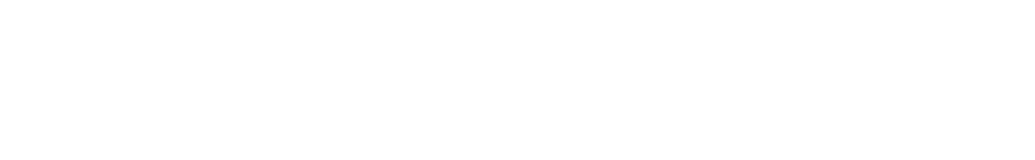
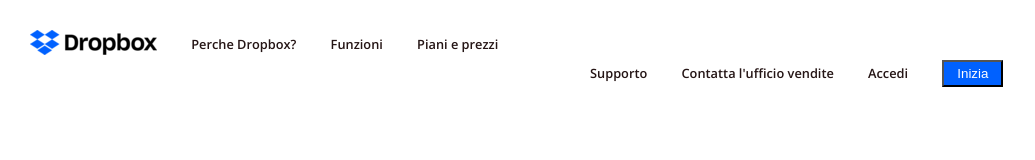
Before and after one commit to GerryFox22/htmlcss-dropbox, a plain HTML site: page index.html in a window 1280 px wide. Shown: the whole page, without its empty margins (0-1035 px from the left). Drawn offline with nearby package versions, Linux system fonts and the light colour scheme.

Commit message:
formattazione e termine header-toolbar

```diff
--- a/css/style.css
+++ b/css/style.css
@@ -9,3 +9,52 @@
 body {
     font-family: 'Open Sans', sans-serif;
 }
+
+.white-text {
+    color: white;
+}
+
+.blue-bg {
+    background-color: #0061ff;
+}
+
+
+/* Header code */
+
+/* Header Toolbar code */
+
+#header li {
+    display: inline-block;
+    padding-right: 30px;
+}
+
+#header a {
+    text-decoration: none;
+    color: rgb(37, 21, 21);
+    font-size: .8em;
+    font-weight: 600;
+}
+
+.left-toolbar,
+.right-toolbar,
+.dropbox-logo,
+.toolbar-list {
+    display: inline-block;
+}
+
+.dropbox-logo {
+    vertical-align: middle;
+    padding-right: 30px;
+}
+
+.toolbar-container {
+    padding: 30px;
+}
+
+.right-toolbar {
+    padding-left: 560px;
+}
+
+button {
+    padding: 4px 13px;
+}
--- a/index.html
+++ b/index.html
@@ -19,5 +19,75 @@
 </head>
 <body>
 
+    <!-- Hearder -->
+    <header id="header">
+        <!-- Header Toolbar -->
+        <section class="header-toolbar-section">
+            <!-- Toolbar container -->
+            <div class="toolbar-container">
+                <!-- Left toolbar -->
+                <div class="left-toolbar">
+                    <!-- Logo -->
+                    <div class="dropbox-logo">
+                        <img src="img/logo-small.png" alt="dropbox logo">
+                    </div>
+                    <!-- Lista sinistra -->
+                    <div class="toolbar-list">
+                        <ul>
+                            <li><a href="#">Perche Dropbox?</a></li>
+                            <li><a href="#">Funzioni</a></li>
+                            <li><a href="#">Piani e prezzi</a></li>
+                        </ul>
+                    </div>
+
+                </div>
+
+                <!-- Right toolbar -->
+                <div class="right-toolbar">
+                    <!-- Lista destra -->
+                    <div class="toolbar-list">
+                        <ul>
+                            <li><a href="#">Supporto</a></li>
+                            <li><a href="#">Contatta l'ufficio vendite</a></li>
+                            <li><a href="#">Accedi</a></li>
+                        </ul>
+                    </div>
+                    <!-- Bottone Inizia -->
+                    <button class="white-text blue-bg">Inizia</button>
+
+                </div>
+            </div>
+        </section>
+
+
+        <!-- Header Jumbo -->
+        <section class="header-jumbo-section">
+
+        </section>
+    </header>
+
+
+
+
+
+
+
+
+
+
+
+
+
+
+
+
+
+
+
+
+
+
+
+
 </body>
 </html>
```
